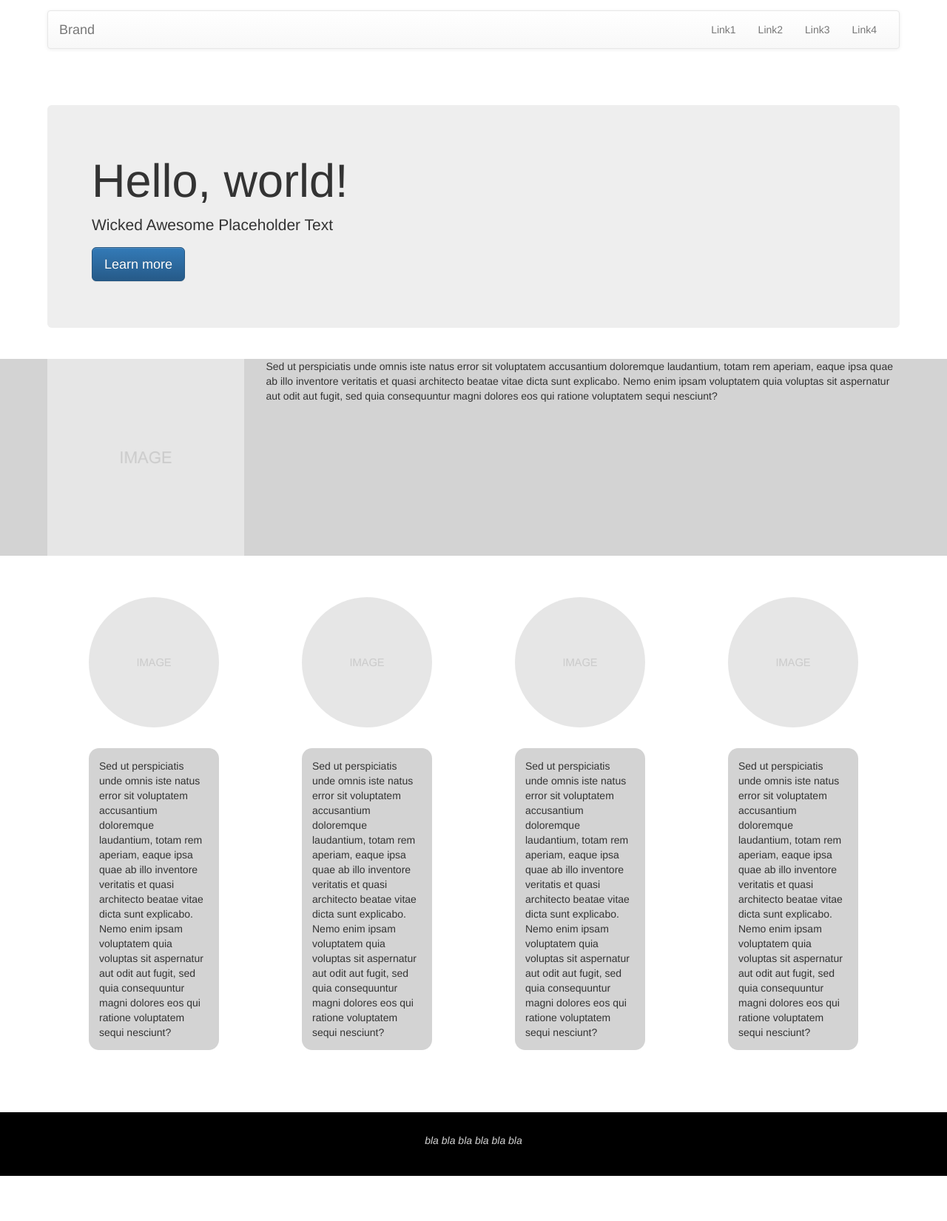
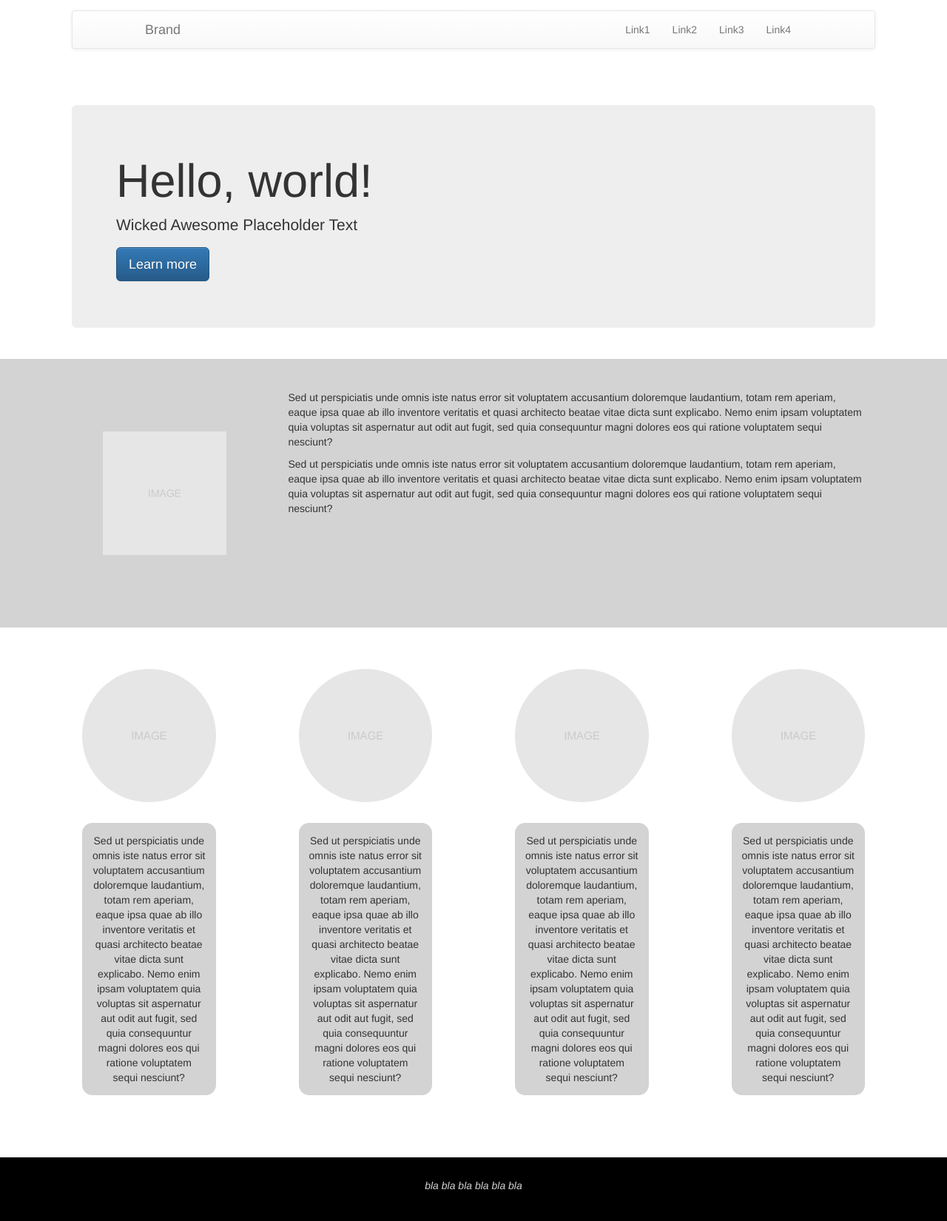
Before and after one commit to MartyBonacci/bootstrapchallenge, a PHP site: page / in a window 1280 px wide. Shown: the whole page at 74% size. Before the commit the page ends 1589 px from the top, so only its background shows below. Run offline with PHP 8.4, Linux system fonts and the light colour scheme; some libraries are stand-ins or nearby versions.

Commit message:
getting closer

```diff
--- a/css/style.css
+++ b/css/style.css
@@ -4,8 +4,9 @@
 ******************************************************/
 
 
-.container{
-	width: 90%;
+.container-fluid{
+	padding-left: 7em;
+	padding-right: 7em;
 }
 
 
@@ -21,29 +22,42 @@ footer {
 header {
 	margin-top: 1em;
 	margin-bottom: 1em;
+	margin-left: 1em;
+	margin-right: 1em;
+
 }
 
 .jumbotron {
 	margin-top: 3em;
 	margin-bottom: 3em;
+	margin-left: 1em;
+	margin-right: 1em;
 }
 
 .row:nth-last-of-type(2){
 	background-color: lightgray;
-	padding-left: 5%;
-	padding-right: 5%;
+	padding-left: 7em;
+	padding-right: 7em;
+	padding-bottom: 3em;
+	padding-top: 3em;
 }
 
+.row:nth-last-of-type(2) .col-md-3{
+	padding: 4em 4em 4em 4em;
+}
 
 
 .row:nth-last-of-type(1) .col-md-3{
  	padding: 4em 4em 4em 4em;
 }
 
-.col-md-9{}
 
 
 
+.col-md-9 {
+	padding-left: 2em;
+	padding-right: 2em;
+}
 
 
 
@@ -53,7 +67,7 @@ header {
 	border-width: 1em;
 	background-color: lightgray;
 	padding: 1em;
-	align-content: center;
+	text-align: center;
 	margin-top: 2em;
 	margin-bottom: 2em;
 }
--- a/index.php
+++ b/index.php
@@ -45,7 +45,7 @@
 	<body class="sfooter">
 
 		<div class="sfooter-content">
-			<div class="container">
+			<div class="container-fluid">
 				<header>
 					<div class="row">
 						<nav class="navbar navbar-default">
@@ -83,8 +83,8 @@
 					</div>
 				</div>
 			</div>
+				<div class="row">
 
-			<div class="row">
 					<div class="col-md-3">
 						<img src="images/placeholder-image600x600.png" class="img-responsive" alt="placeholder">
 					</div>
@@ -93,11 +93,15 @@
 							totam rem aperiam, eaque ipsa quae ab illo inventore veritatis et quasi architecto beatae vitae
 							dicta sunt explicabo. Nemo enim ipsam voluptatem quia voluptas sit aspernatur aut odit aut fugit,
 							sed quia consequuntur magni dolores eos qui ratione voluptatem sequi nesciunt?</p>
-
+						<p>Sed ut perspiciatis unde omnis iste natus error sit voluptatem accusantium doloremque laudantium,
+							totam rem aperiam, eaque ipsa quae ab illo inventore veritatis et quasi architecto beatae vitae
+							dicta sunt explicabo. Nemo enim ipsam voluptatem quia voluptas sit aspernatur aut odit aut fugit,
+							sed quia consequuntur magni dolores eos qui ratione voluptatem sequi nesciunt?</p>
 					</div>
 				</div>
+			<div class="container">
 
-			<div class="container">
+
 			<div class="row">
 				<div class="col-md-3">
 					<img src="images/placeholder-image600x600.png" class="img-responsive img-circle" alt="placeholder">
```
Lines whose indentation alone changed are shown as unchanged.
